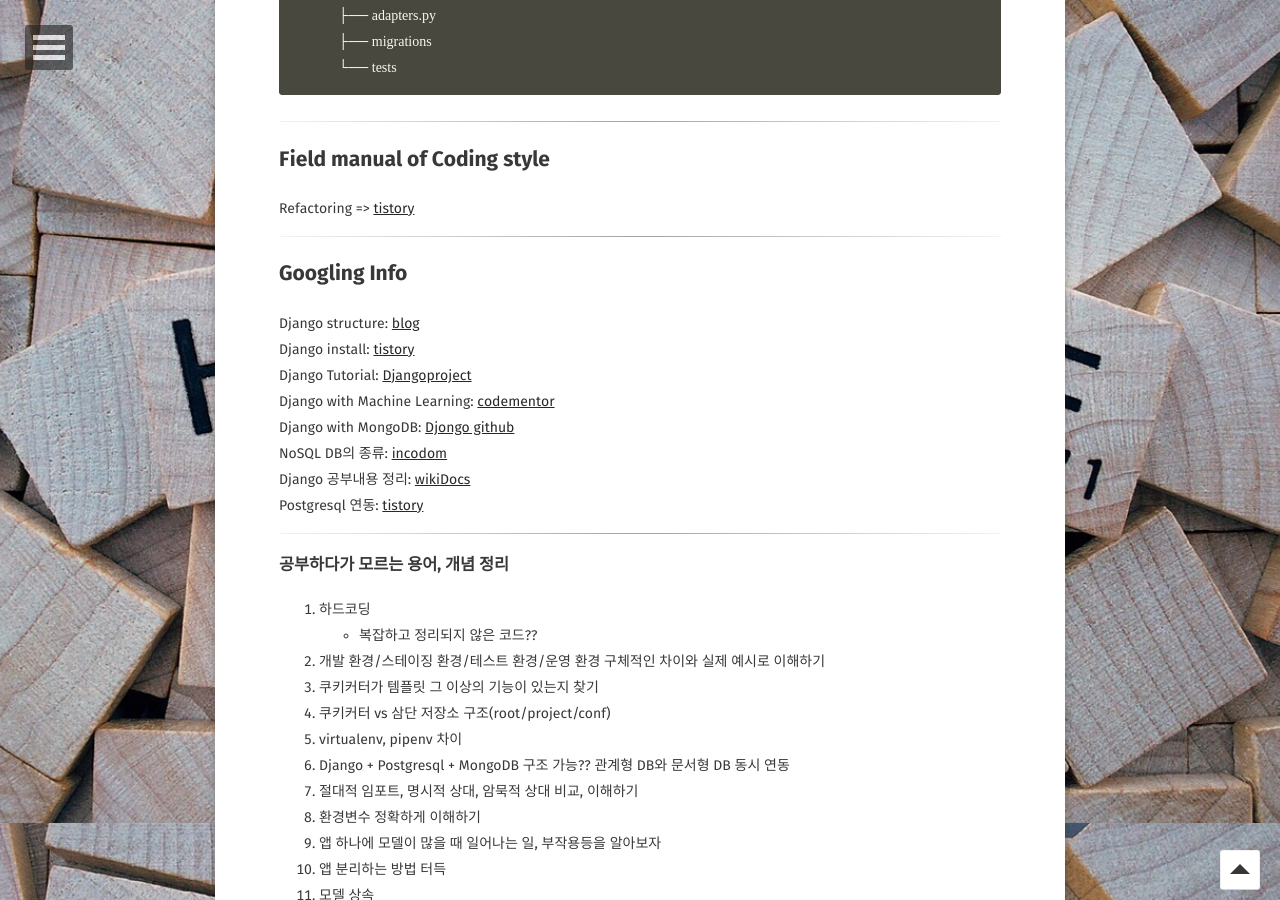
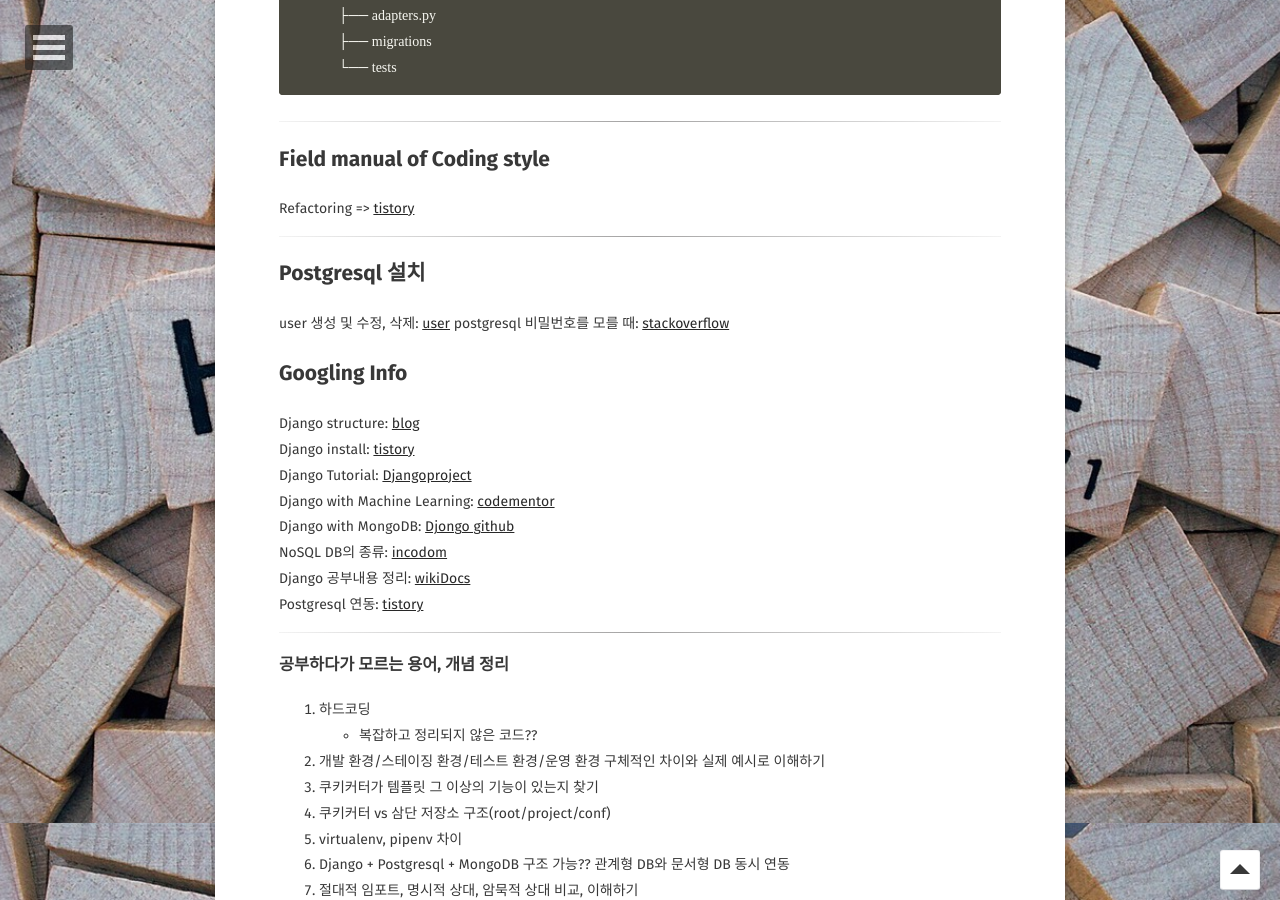
Before and after one commit to Jungjihyuk/JH_Life, a Jekyll site: the page built from _posts/2019-03-25-django.md, in a window 1280 px wide and 900 px high, scrolled down 3677 px. Built offline with Jekyll 4.4.1, drawn with Linux system fonts in a browser that asks for light colours; some web fonts are replaced; comment, search, counter and statistics services are not loaded.

Commit message:
postgresql 내용 추가

```diff
--- a/_posts/2019-03-25-django.md
+++ b/_posts/2019-03-25-django.md
@@ -150,6 +150,12 @@
 
 <hr>
 
+## Postgresql 설치
+
+
+user 생성 및 수정, 삭제: [user](http://www.gurubee.net/lecture/2939)
+postgresql 비밀번호를 모를 때: [stackoverflow](https://stackoverflow.com/questions/10845998/i-forgot-the-password-i-entered-during-postgres-installation)
+
 ## Googling Info
 
 Django structure: [blog](https://timmyomahony.com/blog/updated-django-project-structure-or-folder-layout)<br>
```
